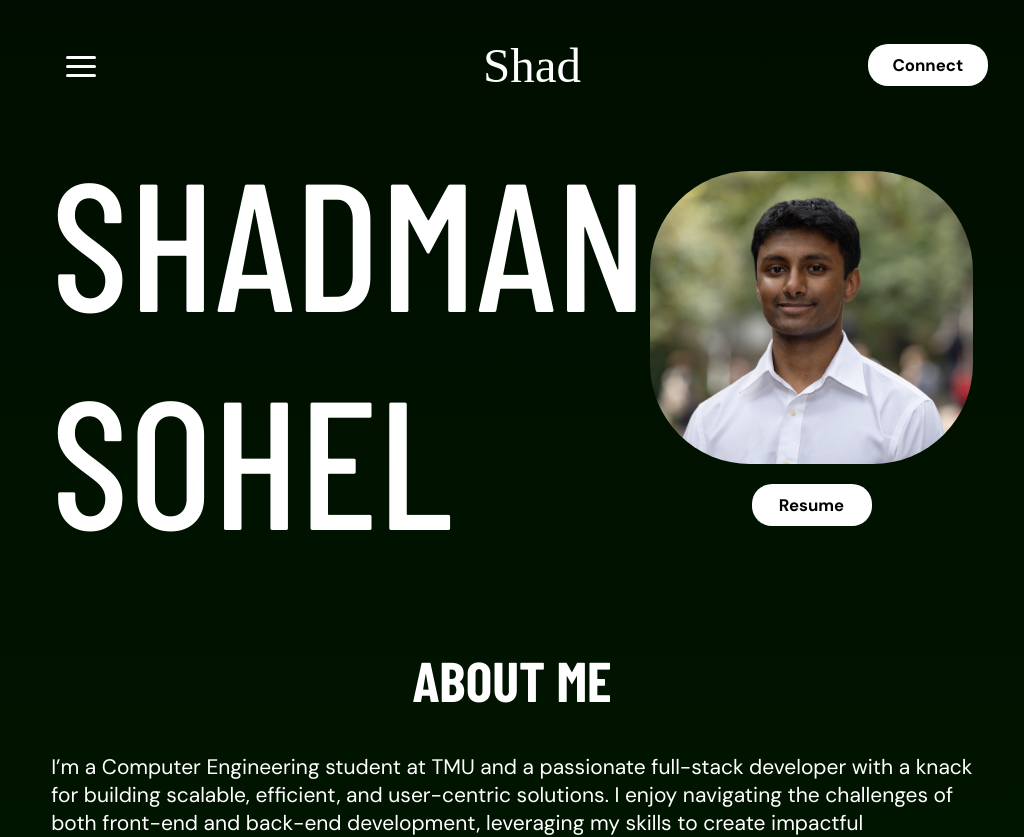
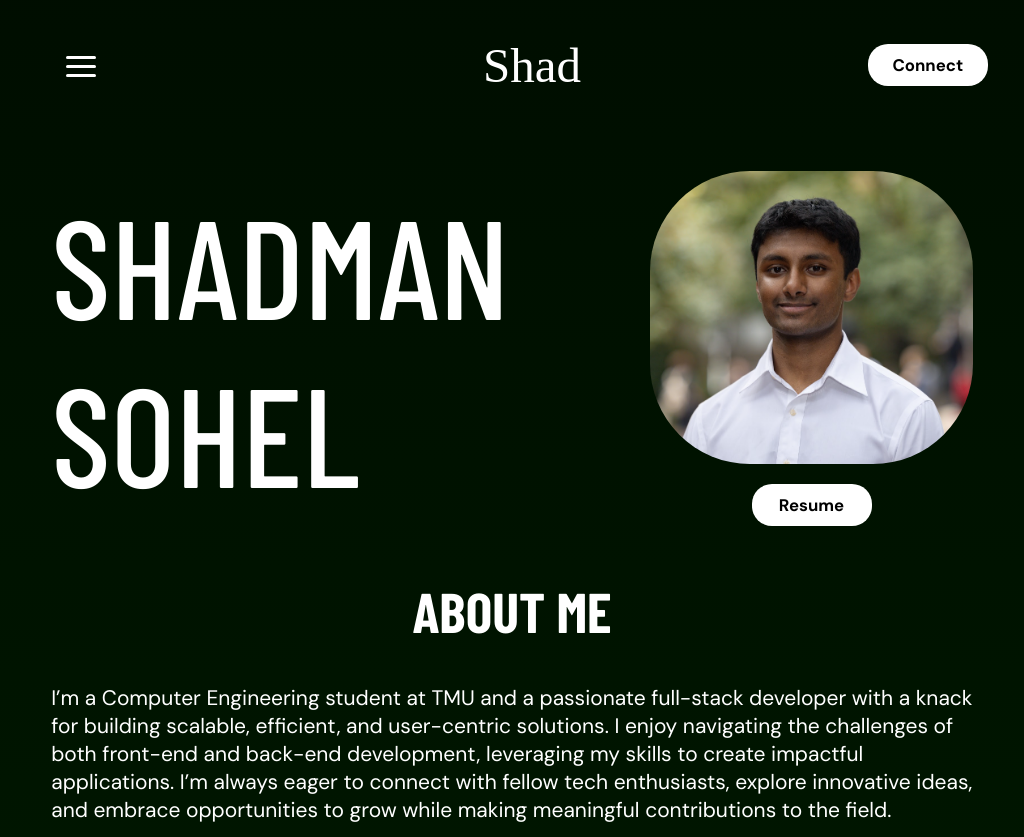
Before and after one commit to shadmansohel04/ShadmanSohel, a React (Vite) app: page / in a window 1024 px wide. Shown: the top 837 px of the page. Built offline with nearby package versions, Linux system fonts and the light colour scheme; a web font is replaced by a local one.

Commit message:
first commit

```diff
--- a/src/styles/landingPage.css
+++ b/src/styles/landingPage.css
@@ -5,7 +5,8 @@
     width: 90%;
     align-self: center;
     align-items: center;
-    margin-bottom: 10vh;
+    margin-bottom: 5%;
+    margin-top: 4%;
 }
 
 .leftOfFace{
@@ -214,5 +215,10 @@
     .backgroundDim{
         background-color: transparent;
     }
+}
 
+@media (min-width: 769px) and (max-width: 1030px) {
+    .bigTitle{
+        font-size: 10rem;
+    }
 }
--- a/src/styles/projectsPage.css
+++ b/src/styles/projectsPage.css
@@ -2,11 +2,13 @@
     align-items: center;
     display: flex;
     flex-direction: column;
+    margin-top: 3%;
 }
 
 .projectsPage h1{
     text-align: center;
     align-self: center;
+    margin-bottom: 6%;
 }
 
 .projectsContainerPage{
```
